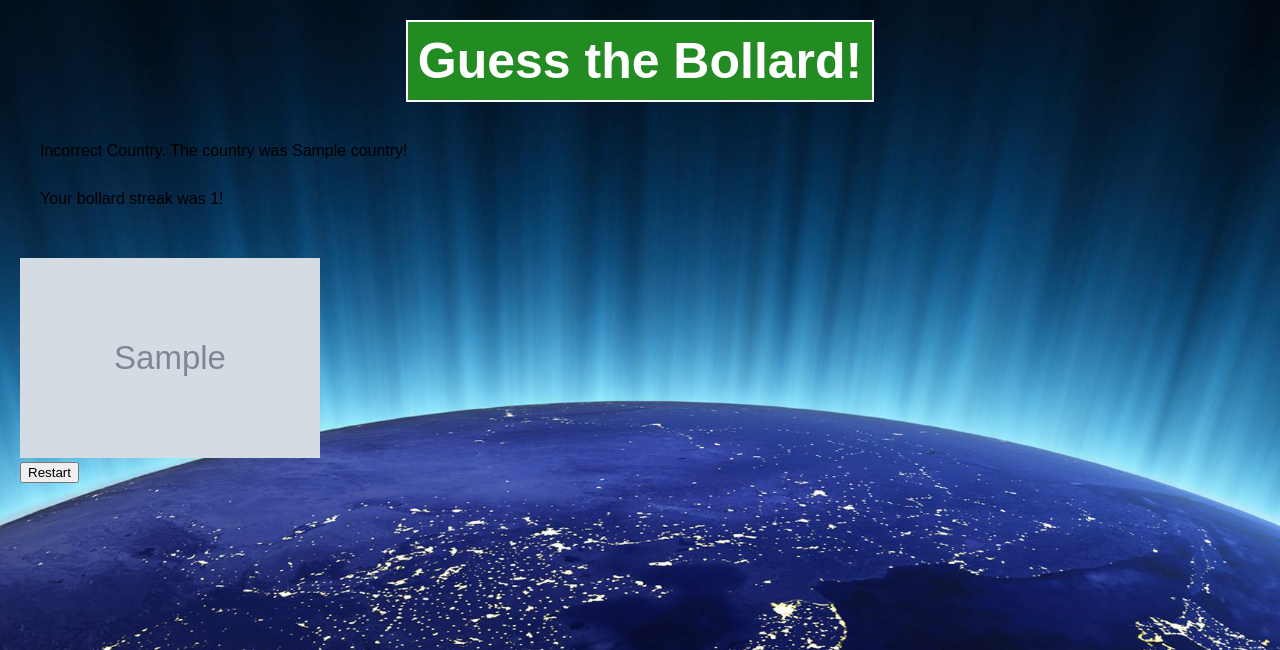
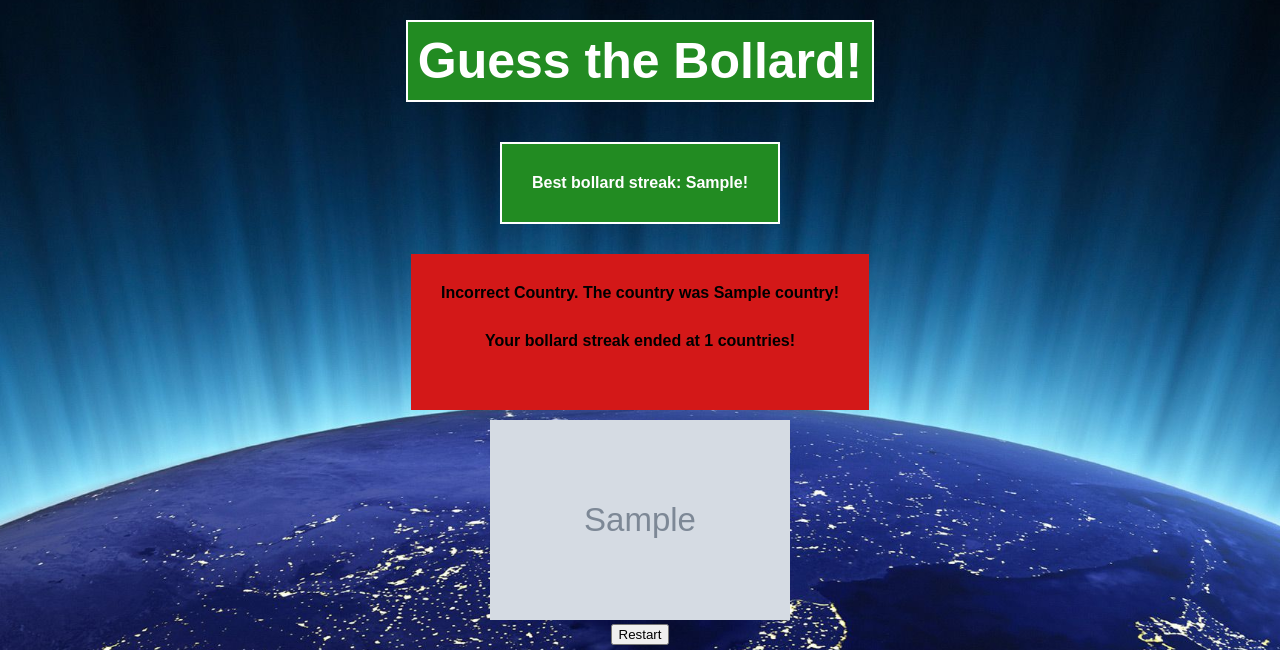
Before and after one commit to joshkabloomy/bollard-detection, a Django app: template bollard_streak/templates/bollard_streak/incorrect.html in a window 1280 px wide. Shown: the part 104-754 px from the top of the page. Run offline with Django 4.2, Linux system fonts and the light colour scheme; tables that the repository leaves empty hold one stand-in row (values such as "Sample post"); the template is opened without the code that fills it: values that come from a table or form of the project are taken from there, most other values are stand-ins (such as "Sample title", 1, 10 or a date in 2020); grey boxes marked "Sample" are stand-in pictures.

Commit message:
more imporvements on bollard streaks

```diff
--- a/bollard_streak/templates/bollard_streak/incorrect.html
+++ b/bollard_streak/templates/bollard_streak/incorrect.html
@@ -19,11 +19,16 @@
     </div>
     <div class="centered-text">
         <h2>Guess the Bollard!</h2>
-    </div>
-
-
+        <br>
+        <h2 style ="font-size:  medium;">
+            <p>Best bollard streak: {{best_streak}}!</p>
+        </h2>
+        <br>
+        <h3 class="red">
         <p>Incorrect Country. The country was {{country}}!</p>
-    <p>Your bollard streak was {{counter}}!</p></p>
+        <p>Your bollard streak ended at {{counter}} countries!</p></p>
+        </h3>
+        <br>
         <img src="{{data.image_link}}" alt="Image Description" width ="300" height = "200">
         <br>
         <button onclick="redirectToAnotherWebsite()">Restart</button>
@@ -35,5 +40,10 @@
             }
         </script>
 
+    </div>
+
+
+
+
 </body>
 </html>
--- a/static/css/style.css
+++ b/static/css/style.css
@@ -27,6 +27,18 @@ h3 {
     color:#000;
     font-size: 16px;
     background-color: rgb(245,245,245);
+    display: inline-block;
+}
+h3.red {
+    color:#000;
+    font-size: 16px;
+    background-color: rgb(211, 24, 24);
+    display: inline-block;
+}
+h3.green {
+    color:#000;
+    font-size: 16px;
+    background-color: rgb(21, 210, 4);
     display: inline-block;
 }
 .centered-text {
```
Also changed, not shown: bollard_streak/templates/bollard_streak/country_streak.html (+19 -10 lines), bollard_streak/views.py (+12 -3 lines), static/js/check_valid_country.js (+3 -3 lines), db.sqlite3. Lines whose indentation alone changed are shown as unchanged.
